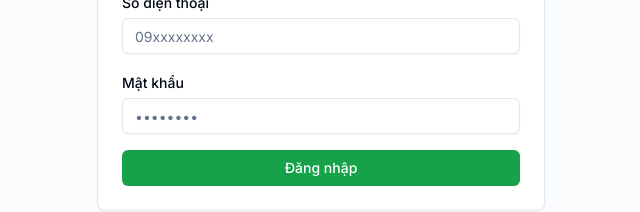
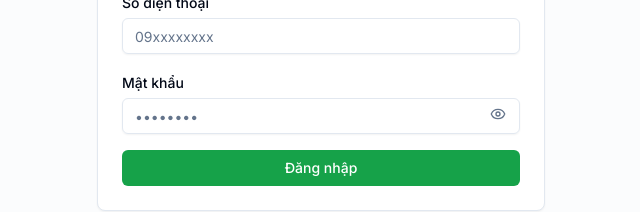
Before and after one commit to vinh2908/GreenHouse, a Next.js app in the folder apps/admin/: page /login in a window 1280 px wide. Shown: the part 371-583 px from the top of the page, without its empty margins (319-959 px from the left). Built offline with nearby package versions, Linux system fonts and the light colour scheme.

Commit message:
fix B26: show/hide password toggle on admin login

```diff
--- a/apps/admin/app/(auth)/login/page.tsx
+++ b/apps/admin/app/(auth)/login/page.tsx
@@ -2,6 +2,7 @@
 
 import { useState } from 'react';
 import { useRouter } from 'next/navigation';
+import { Eye, EyeOff } from 'lucide-react';
 import { useAuthStore } from '@/stores/auth.store';
 import { Button, Input, Card, CardHeader, CardTitle, CardContent } from '@/components/ui';
 
@@ -10,6 +11,7 @@ export default function LoginPage() {
   const login = useAuthStore(s => s.login);
   const [phone, setPhone] = useState('');
   const [password, setPassword] = useState('');
+  const [showPassword, setShowPassword] = useState(false);
   const [error, setError] = useState('');
   const [loading, setLoading] = useState(false);
 
@@ -55,15 +57,27 @@ export default function LoginPage() {
               onChange={e => setPhone(e.target.value)}
               required
             />
+            {/* B26: nút con mắt hiện/ẩn mật khẩu như bản app */}
+            <div className="relative">
               <Input
                 id="password"
                 label="Mật khẩu"
-              type="password"
+                type={showPassword ? 'text' : 'password'}
                 placeholder="••••••••"
                 value={password}
                 onChange={e => setPassword(e.target.value)}
                 required
+                className="pr-10"
               />
+              <button
+                type="button"
+                aria-label={showPassword ? 'Ẩn mật khẩu' : 'Hiện mật khẩu'}
+                onClick={() => setShowPassword(v => !v)}
+                className="absolute right-2.5 bottom-2 p-1 rounded text-muted-foreground hover:text-foreground"
+              >
+                {showPassword ? <EyeOff className="h-4 w-4" /> : <Eye className="h-4 w-4" />}
+              </button>
+            </div>
             {error && (
               <div className="text-sm text-destructive bg-destructive/10 rounded-md px-3 py-2">
                 {error}
```
Lines whose indentation alone changed are shown as unchanged.
